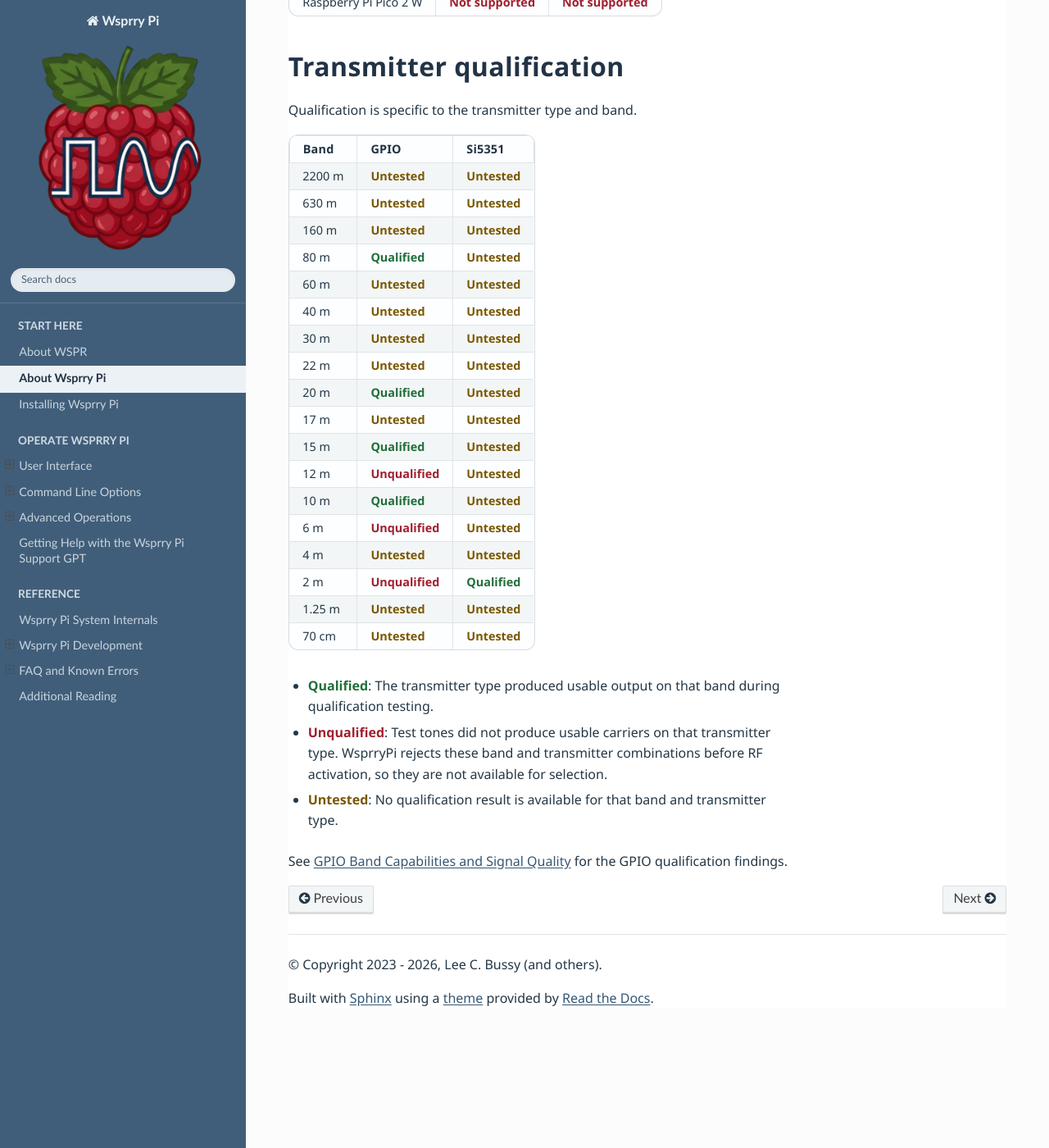
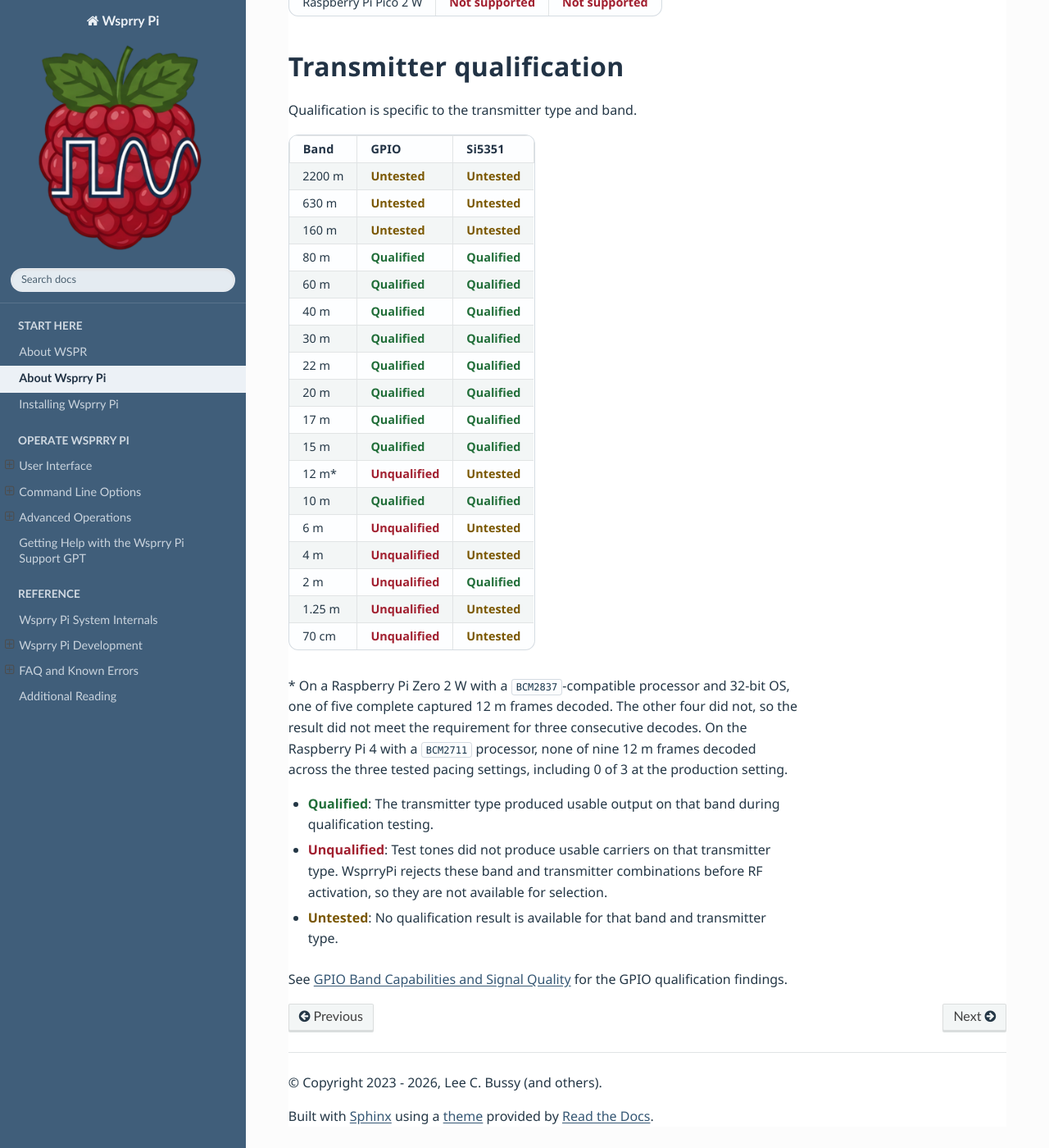
Before and after one commit to WsprryPi/Wsprry_Pi_Docs, a Sphinx documentation site: the page built from docs/About_Wsprry_Pi/index.md, in a window 1280 px wide and 1400 px high, scrolled down 3008 px. Shown: the whole window at 82% size. Built offline with Sphinx 7.4.7 and the Read the Docs theme 3.1.0, drawn with Linux system fonts in a browser that asks for light colours.

Commit message:
Update transmitter qualification matrix

```diff
--- a/docs/About_Wsprry_Pi/index.md
+++ b/docs/About_Wsprry_Pi/index.md
@@ -85,21 +85,23 @@
 | 2200 m | <span class="qualification-status qualification-status--untested">Untested</span> | <span class="qualification-status qualification-status--untested">Untested</span> |
 | 630 m | <span class="qualification-status qualification-status--untested">Untested</span> | <span class="qualification-status qualification-status--untested">Untested</span> |
 | 160 m | <span class="qualification-status qualification-status--untested">Untested</span> | <span class="qualification-status qualification-status--untested">Untested</span> |
-| 80 m | <span class="qualification-status qualification-status--qualified">Qualified</span> | <span class="qualification-status qualification-status--untested">Untested</span> |
-| 60 m | <span class="qualification-status qualification-status--untested">Untested</span> | <span class="qualification-status qualification-status--untested">Untested</span> |
-| 40 m | <span class="qualification-status qualification-status--untested">Untested</span> | <span class="qualification-status qualification-status--untested">Untested</span> |
-| 30 m | <span class="qualification-status qualification-status--untested">Untested</span> | <span class="qualification-status qualification-status--untested">Untested</span> |
-| 22 m | <span class="qualification-status qualification-status--untested">Untested</span> | <span class="qualification-status qualification-status--untested">Untested</span> |
-| 20 m | <span class="qualification-status qualification-status--qualified">Qualified</span> | <span class="qualification-status qualification-status--untested">Untested</span> |
-| 17 m | <span class="qualification-status qualification-status--untested">Untested</span> | <span class="qualification-status qualification-status--untested">Untested</span> |
-| 15 m | <span class="qualification-status qualification-status--qualified">Qualified</span> | <span class="qualification-status qualification-status--untested">Untested</span> |
-| 12 m | <span class="qualification-status qualification-status--unqualified">Unqualified</span> | <span class="qualification-status qualification-status--untested">Untested</span> |
-| 10 m | <span class="qualification-status qualification-status--qualified">Qualified</span> | <span class="qualification-status qualification-status--untested">Untested</span> |
+| 80 m | <span class="qualification-status qualification-status--qualified">Qualified</span> | <span class="qualification-status qualification-status--qualified">Qualified</span> |
+| 60 m | <span class="qualification-status qualification-status--qualified">Qualified</span> | <span class="qualification-status qualification-status--qualified">Qualified</span> |
+| 40 m | <span class="qualification-status qualification-status--qualified">Qualified</span> | <span class="qualification-status qualification-status--qualified">Qualified</span> |
+| 30 m | <span class="qualification-status qualification-status--qualified">Qualified</span> | <span class="qualification-status qualification-status--qualified">Qualified</span> |
+| 22 m | <span class="qualification-status qualification-status--qualified">Qualified</span> | <span class="qualification-status qualification-status--qualified">Qualified</span> |
+| 20 m | <span class="qualification-status qualification-status--qualified">Qualified</span> | <span class="qualification-status qualification-status--qualified">Qualified</span> |
+| 17 m | <span class="qualification-status qualification-status--qualified">Qualified</span> | <span class="qualification-status qualification-status--qualified">Qualified</span> |
+| 15 m | <span class="qualification-status qualification-status--qualified">Qualified</span> | <span class="qualification-status qualification-status--qualified">Qualified</span> |
+| 12 m\* | <span class="qualification-status qualification-status--unqualified">Unqualified</span> | <span class="qualification-status qualification-status--untested">Untested</span> |
+| 10 m | <span class="qualification-status qualification-status--qualified">Qualified</span> | <span class="qualification-status qualification-status--qualified">Qualified</span> |
 | 6 m | <span class="qualification-status qualification-status--unqualified">Unqualified</span> | <span class="qualification-status qualification-status--untested">Untested</span> |
-| 4 m | <span class="qualification-status qualification-status--untested">Untested</span> | <span class="qualification-status qualification-status--untested">Untested</span> |
+| 4 m | <span class="qualification-status qualification-status--unqualified">Unqualified</span> | <span class="qualification-status qualification-status--untested">Untested</span> |
 | 2 m | <span class="qualification-status qualification-status--unqualified">Unqualified</span> | <span class="qualification-status qualification-status--qualified">Qualified</span> |
-| 1.25 m | <span class="qualification-status qualification-status--untested">Untested</span> | <span class="qualification-status qualification-status--untested">Untested</span> |
-| 70 cm | <span class="qualification-status qualification-status--untested">Untested</span> | <span class="qualification-status qualification-status--untested">Untested</span> |
+| 1.25 m | <span class="qualification-status qualification-status--unqualified">Unqualified</span> | <span class="qualification-status qualification-status--untested">Untested</span> |
+| 70 cm | <span class="qualification-status qualification-status--unqualified">Unqualified</span> | <span class="qualification-status qualification-status--untested">Untested</span> |
+
+\* On a Raspberry Pi Zero 2 W with a `BCM2837`-compatible processor and 32-bit OS, one of five complete captured 12 m frames decoded. The other four did not, so the result did not meet the requirement for three consecutive decodes. On the Raspberry Pi 4 with a `BCM2711` processor, none of nine 12 m frames decoded across the three tested pacing settings, including 0 of 3 at the production setting.
 
 - <span class="qualification-status qualification-status--qualified">Qualified</span>: The transmitter type produced usable output on that band during qualification testing.
 - <span class="qualification-status qualification-status--unqualified">Unqualified</span>: Test tones did not produce usable carriers on that transmitter type. WsprryPi rejects these band and transmitter combinations before RF activation, so they are not available for selection.
```
